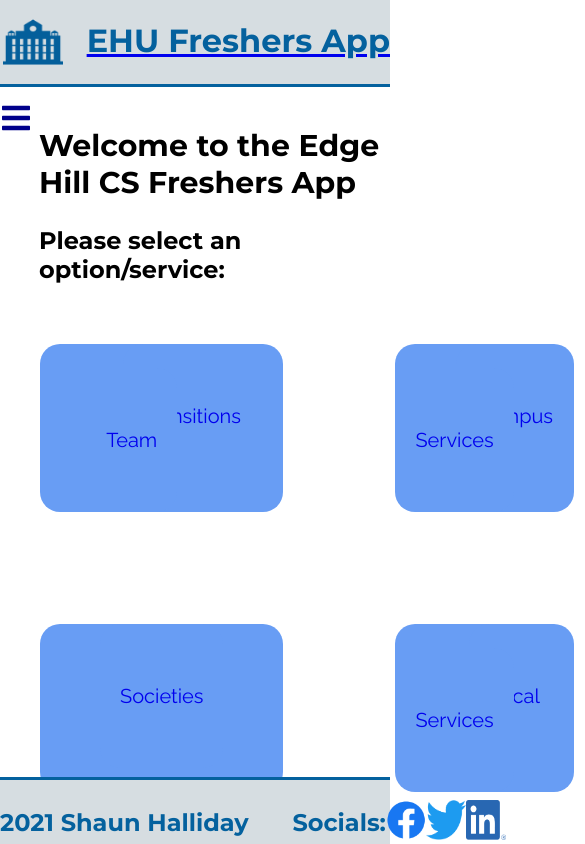
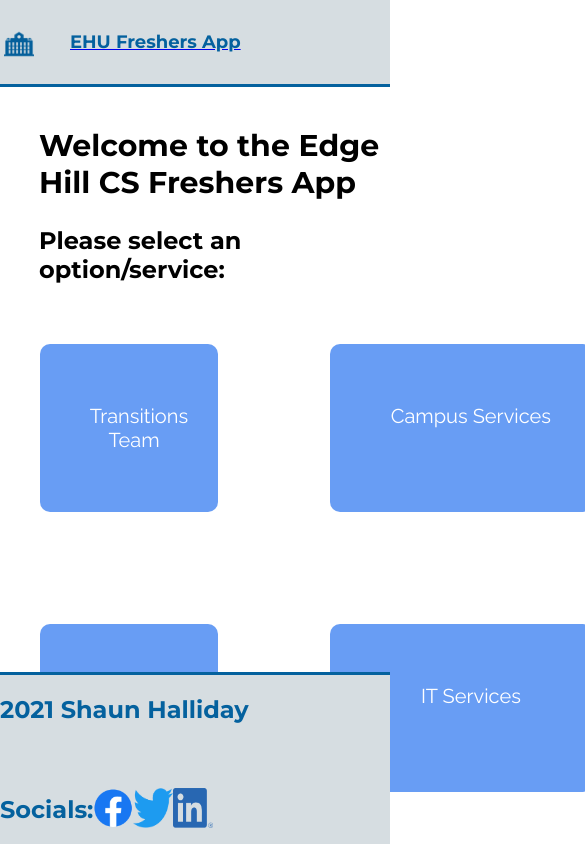
Before and after one commit to smolCat1512/React-Freshers-App, a React (Create React App) app: page / in a window 390 px wide. Shown: the top 844 px of the page, 585 px wide, since content can reach past the window. Built offline with nearby package versions, Linux system fonts and the light colour scheme.

Commit message:
Started implementing mobile and tablet breakpoints, still working on home grid as need to get it better on mobile

```diff
--- a/src/App.css
+++ b/src/App.css
@@ -12,25 +12,35 @@ body {
 }
 
 header {
-  margin: 0;
-  padding: 0;
   height: 10vh;
   display: -webkit-box;
   display: -ms-flexbox;
   display: flex;
-  -webkit-box-orient: vertical;
-  -webkit-box-direction: normal;
-      -ms-flex-direction: wrap;
-          flex-direction: wrap;
-  -ms-flex-wrap: wrap;
-      flex-wrap: wrap;
-  -webkit-box-pack: justify;
-      -ms-flex-pack: justify;
-          justify-content: space-between;
+  -webkit-box-pack: center;
+      -ms-flex-pack: center;
+          justify-content: center;
+  -webkit-box-align: start;
+      -ms-flex-align: start;
+          align-items: flex-start;
   width: 100%;
   border-bottom: 3px solid #04619E;
   position: fixed;
   background-color: #D6DDE1;
+}
+
+@media screen and (max-width: 480px) {
+  header {
+    display: -webkit-box;
+    display: -ms-flexbox;
+    display: flex;
+    -webkit-box-pack: start;
+        -ms-flex-pack: start;
+            justify-content: flex-start;
+    -webkit-box-align: center;
+        -ms-flex-align: center;
+            align-items: center;
+    height: 10vh;
+  }
 }
 
 header img {
@@ -44,6 +54,14 @@ header img {
       -ms-flex-align: center;
           align-items: center;
   margin-left: 5%;
+  margin-right: 40px;
+}
+
+@media screen and (max-width: 480px) {
+  header img {
+    width: 30px;
+    height: 28px;
+  }
 }
 
 header h1 {
@@ -51,106 +69,15 @@ header h1 {
   font-family: "Montserrat", sans-serif;
 }
 
+@media screen and (max-width: 480px) {
+  header h1 {
+    font-size: large;
+  }
+}
+
 .spacer {
   width: 100%;
   height: 95px;
-}
-
-.navbar {
-  height: 80px;
-  display: -webkit-box;
-  display: -ms-flexbox;
-  display: flex;
-  -webkit-box-pack: end;
-      -ms-flex-pack: end;
-          justify-content: end;
-  -webkit-box-align: center;
-      -ms-flex-align: center;
-          align-items: center;
-}
-
-.menu-bars {
-  margin-right: 2rem;
-  font-size: 2rem;
-  background: none;
-}
-
-.nav-menu {
-  background-color: #689DF4;
-  width: 300px;
-  height: 100vh;
-  display: -webkit-box;
-  display: -ms-flexbox;
-  display: flex;
-  -webkit-box-pack: center;
-      -ms-flex-pack: center;
-          justify-content: center;
-  position: fixed;
-  top: 0;
-  font-family: "Raleway", sans-serif;
-  left: -100%;
-  -webkit-transition: 850ms;
-  transition: 850ms;
-}
-
-.nav-menu-active {
-  right: 0;
-  -webkit-transition: 350ms;
-  transition: 350ms;
-}
-
-.nav-text {
-  display: -webkit-box;
-  display: -ms-flexbox;
-  display: flex;
-  -webkit-box-pack: start;
-      -ms-flex-pack: start;
-          justify-content: start;
-  -webkit-box-align: center;
-      -ms-flex-align: center;
-          align-items: center;
-  padding: 8px 0px 8px 16px;
-  list-style: none;
-  height: 80px;
-}
-
-.nav-text a {
-  text-decoration: none;
-  color: #ffffff;
-  font-size: 18px;
-  width: 95%;
-  height: 100%;
-  display: -webkit-box;
-  display: -ms-flexbox;
-  display: flex;
-  -webkit-box-align: center;
-      -ms-flex-align: center;
-          align-items: center;
-  padding: 0 16px;
-  border-radius: 4px;
-}
-
-.nav-text a:hover {
-  background-color: #04619E;
-}
-
-.nav-menu-items {
-  width: 100%;
-}
-
-.navbar-toggle {
-  background-color: #689DF4;
-  width: 100%;
-  height: 80px;
-  display: -webkit-box;
-  display: -ms-flexbox;
-  display: flex;
-  -webkit-box-pack: start;
-      -ms-flex-pack: start;
-          justify-content: start;
-  -webkit-box-align: center;
-      -ms-flex-align: center;
-          align-items: center;
 }
 
 span {
@@ -187,7 +114,7 @@ section p {
   margin-left: 10%;
 }
 
-section .homeGrid {
+.homeGrid {
   display: -ms-grid;
   display: grid;
   -ms-grid-columns: 1fr 1fr 1fr 1fr;
@@ -197,25 +124,48 @@ section .homeGrid {
   grid-gap: 2em;
 }
 
-section .homeGrid a {
+@media screen and (max-width: 480px) {
+  .homeGrid {
+    display: -ms-grid;
+    display: grid;
+    -ms-grid-columns: 4fr;
+        grid-template-columns: 4fr;
+  }
+}
+
+@media screen and (max-width: 768px) {
+  .homeGrid {
+    display: -ms-grid;
+    display: grid;
+    -ms-grid-columns: 1fr 1fr;
+        grid-template-columns: 1fr 1fr;
+    -ms-grid-rows: auto;
+        grid-template-rows: auto;
+    margin-bottom: 10%;
+  }
+}
+
+.homeGrid a {
   font-size: 20px;
   text-decoration: none;
   background-color: #689DF4;
-  border-radius: 20px;
-  padding: 1em;
-  padding-top: 3em;
-  padding-bottom: 3em;
+  border-radius: 10px;
+  padding-top: 1em;
+  padding-bottom: 1em;
   margin: 40px;
   text-align: center;
   font-family: "Raleway", sans-serif;
+  color: #ffffff;
 }
 
-section .homeGrid a a:hover {
-  color: #000000;
+@media screen and (max-width: 480px) {
+  .homeGrid a {
+    padding: 2em;
+  }
 }
 
-section .homeGrid a:visited {
-  color: #ffffff;
+.homeGrid a p:hover {
+  color: #000000;
 }
 
 main {
@@ -303,6 +253,26 @@ footer {
   font-family: "Montserrat", sans-serif;
 }
 
+@media screen and (max-width: 480px) {
+  footer {
+    bottom: 0;
+    height: 20vh;
+    display: -webkit-box;
+    display: -ms-flexbox;
+    display: flex;
+    -webkit-box-flex: 100%;
+        -ms-flex: 100%;
+            flex: 100%;
+    -webkit-box-orient: vertical;
+    -webkit-box-direction: normal;
+        -ms-flex-direction: column;
+            flex-direction: column;
+    -webkit-box-align: start;
+        -ms-flex-align: start;
+            align-items: flex-start;
+  }
+}
+
 footer .footerWrapper {
   display: -webkit-box;
   display: -ms-flexbox;
@@ -315,6 +285,14 @@ footer .footerWrapper {
           align-items: center;
 }
 
+@media screen and (max-width: 480px) {
+  footer .footerWrapper {
+    -webkit-box-pack: start;
+        -ms-flex-pack: start;
+            justify-content: flex-start;
+  }
+}
+
 footer .socials {
   width: 40px;
   height: 40px;
@@ -325,12 +303,15 @@ footer .socials {
 }
 
 .booking {
-  padding: 16px 32px;
-  border-radius: 20px;
+  padding: 16px 28px;
+  border-radius: 10px;
   background-color: #04619E;
   color: #ffffff;
   font-family: "Montserrat", sans-serif;
-  margin-bottom: 10%;
+  display: -webkit-inline-box;
+  display: -ms-inline-flexbox;
+  display: inline-flex;
+  margin-top: 10px;
 }
 
 .removeleftmargin {
--- a/src/App.scss
+++ b/src/App.scss
@@ -12,6 +12,12 @@ $Montserrat: 'Montserrat',
 sans-serif;
 $Raleway: 'Raleway',
 sans-serif;
+
+
+// Media queries SCSS variables
+$breakpoint-tablet: 768px;
+$breakpoint-mobile: 480px;
+
 
 // Set body with no margins or padding so stretches to edges correctly
 body {
@@ -28,19 +34,24 @@ body {
 
 // Header styling, all header styling apart from nav menu/sidebar
 header {
-  margin: 0;
-  padding: 0;
   height: 10vh;
   display: flex;
-  flex-direction: wrap;
-  flex-wrap: wrap;
-  // align-items: center;
-  justify-content: space-between;
+  justify-content: center;
+  align-items: flex-start;
   width: 100%;
   border-bottom: 3px solid $DarkBlue;
   position: fixed;
   background-color: $Grey;
 
+  // Stylign for header on a mobile display
+  @media screen and (max-width: $breakpoint-mobile){
+    display: flex;
+    justify-content: flex-start;
+    align-items: center;
+    height: 10vh;
+  }
+
+  // Setting for logo, aligns and changes color
   img {
     width: 60px;
     height: 52px;
@@ -49,88 +60,28 @@ header {
     text-align: center;
     align-items: center;
     margin-left: 5%;
+    margin-right: 40px;
+
+    @media screen and (max-width: $breakpoint-mobile){
+      width: 30px;
+      height: 28px;
+    }
   }
 
+  // Setting for header h1 text (EHU Freshers App)
   h1 {
     color: #04619E;
     font-family: $Montserrat;
+
+    @media screen and (max-width: $breakpoint-mobile){
+      font-size: large;
+    }
   }
 }
 
-.spacer
-{
+.spacer {
   width: 100%;
   height: 95px;
-}
-
-// Navigation menu styling
-.navbar {
-  height: 80px;
-  display: flex;
-  justify-content: end;
-  align-items: center;
-}
-
-.menu-bars {
-  margin-right: 2rem;
-  font-size: 2rem;
-  background: none;
-}
-
-.nav-menu {
-  background-color: $LightBlue;
-  width: 300px;
-  height: 100vh;
-  display: flex;
-  justify-content: center;
-  position: fixed;
-  top: 0;
-  font-family: $Raleway;
-  left: -100%;
-  transition: 850ms;
-}
-
-.nav-menu-active {
-  right: 0;
-  transition: 350ms;
-}
-
-.nav-text {
-  display: flex;
-  justify-content: start;
-  align-items: center;
-  padding: 8px 0px 8px 16px;
-  list-style: none;
-  height: 80px;
-}
-
-.nav-text a {
-  text-decoration: none;
-  color: $White;
-  font-size: 18px;
-  width: 95%;
-  height: 100%;
-  display: flex;
-  align-items: center;
-  padding: 0 16px;
-  border-radius: 4px;
-}
-
-.nav-text a:hover {
-  background-color: $DarkBlue;
-}
-
-.nav-menu-items {
-  width: 100%;
-}
-
-.navbar-toggle {
-  background-color: $LightBlue;
-  width: 100%;
-  height: 80px;
-  display: flex;
-  justify-content: start;
-  align-items: center;
 }
 
 span {
@@ -168,35 +119,50 @@ section {
     font-family: $Raleway;
     margin-left: 10%;
   }
+}
 
+// Styling for the grid on home page, align items as needed,
+// and styles other requirements as needed
 .homeGrid {
   display: grid;
   grid-template-columns: 1fr 1fr 1fr 1fr;
   grid-template-rows: 1fr 1fr;
   grid-gap: 2em;
 
+  @media screen and (max-width: $breakpoint-mobile){
+    display: grid;
+    grid-template-columns: 4fr;
+  }
+
+  @media screen and (max-width: $breakpoint-tablet){
+    display: grid;
+    grid-template-columns: 1fr 1fr;
+    grid-template-rows: auto;
+    margin-bottom: 10%;
+  }
+
   a {
     font-size: 20px;
     text-decoration: none;
     background-color: $LightBlue;
-      border-radius: 20px;
-      padding: 1em;
-      padding-top: 3em;
-      padding-bottom: 3em;
+    border-radius: 10px;
+    padding-top: 1em;
+    padding-bottom: 1em;
     margin: 40px;
     text-align: center;
     font-family: $Raleway;
+    color: $White;
 
-      a:hover {
+    @media screen and (max-width: $breakpoint-mobile){
+      padding: 2em;
+    }
+
+    p:hover {
       color: #000000;
     }
   }
+}
 
-    a:visited {
-      color: $White;
-    }
-  }
-}
 
 main {
   height: 80vh;
@@ -273,11 +239,24 @@ footer {
   position: fixed;
   font-family: $Montserrat;
 
+  @media screen and (max-width: $breakpoint-mobile) {
+    bottom: 0;
+    height: 20vh;
+    display: flex;
+    flex: 100%;
+    flex-direction: column;
+    align-items: flex-start;
+  }
+
   .footerWrapper {
     display: flex;
     justify-content: space-around;
     width: 25%;
     align-items: center;
+
+    @media screen and (max-width: $breakpoint-mobile){
+      justify-content: flex-start;
+    }
   }
 
   .socials {
@@ -289,16 +268,17 @@ footer {
 // Created and used on each page for design, allows content to flow
 // above the footer, an easy quick fix
 .footerspacer {
-  height:10vh;
+  height: 10vh;
 }
 
 .booking {
-  padding: 16px 32px;
-  border-radius: 20px;
+  padding: 16px 28px;
+  border-radius: 10px;
   background-color: $DarkBlue;
   color: $White;
   font-family: $Montserrat;
-  margin-bottom: 10%;
+  display: inline-flex;
+  margin-top: 10px;
 }
 
 .removeleftmargin {
--- a/src/header.js
+++ b/src/header.js
@@ -1,20 +1,18 @@
-import React, { Component } from 'react';
+import React from 'react';
 import './App.css';
 import { Link } from 'react-router-dom';
-import Navbar from './components/Navbar';
 
 function Header() {
     return (
       <header>
         <Link to="/">
-          <a>
+          <a href="/">
             <img src="images/logo.png" alt="Uni Logo" />
           </a>
         </Link>
         <Link to="/">
           <h1>EHU Freshers App</h1>
         </Link>
-        <Navbar />
       </header>
     );
   }
--- a/src/pages/Home.js
+++ b/src/pages/Home.js
@@ -11,28 +11,28 @@ function Home() {
         <h2>Please select an option/service:</h2>
         <div class="homeGrid">
             <Link to="/transitions">
-                <a>Transitions Team</a>
+                <p>Transitions Team</p>
             </Link>
             <Link to="/campusservices">
-                <a>Campus Services</a>
+                <p>Campus Services</p>
             </Link>
             <Link to="/campusmap">
-                <a>Campus Map</a>
+                <p>Campus Map</p>
             </Link>
             <Link to="/itservices">
-                <a>IT Services</a>
+                <p>IT Services</p>
             </Link>
             <Link to="/societies">
-                <a>Societies</a>
+                <p>Societies</p>
             </Link>
             <Link to="/localservices">
-                <a>Local Services</a>
+                <p>Local Services</p>
             </Link>
             <Link to="/timetable">
-                <a>Timetable</a>
+                <p>Timetable</p>
             </Link>
             <Link to="/calendar">
-                <a>Calendar/Schedule</a>
+                <p>Calendar/Schedule</p>
             </Link>
         </div>
       </section>
```
Also changed, not shown: 1 other file (tests, documents, lock files or other folders). Lines whose indentation alone changed are shown as unchanged.
